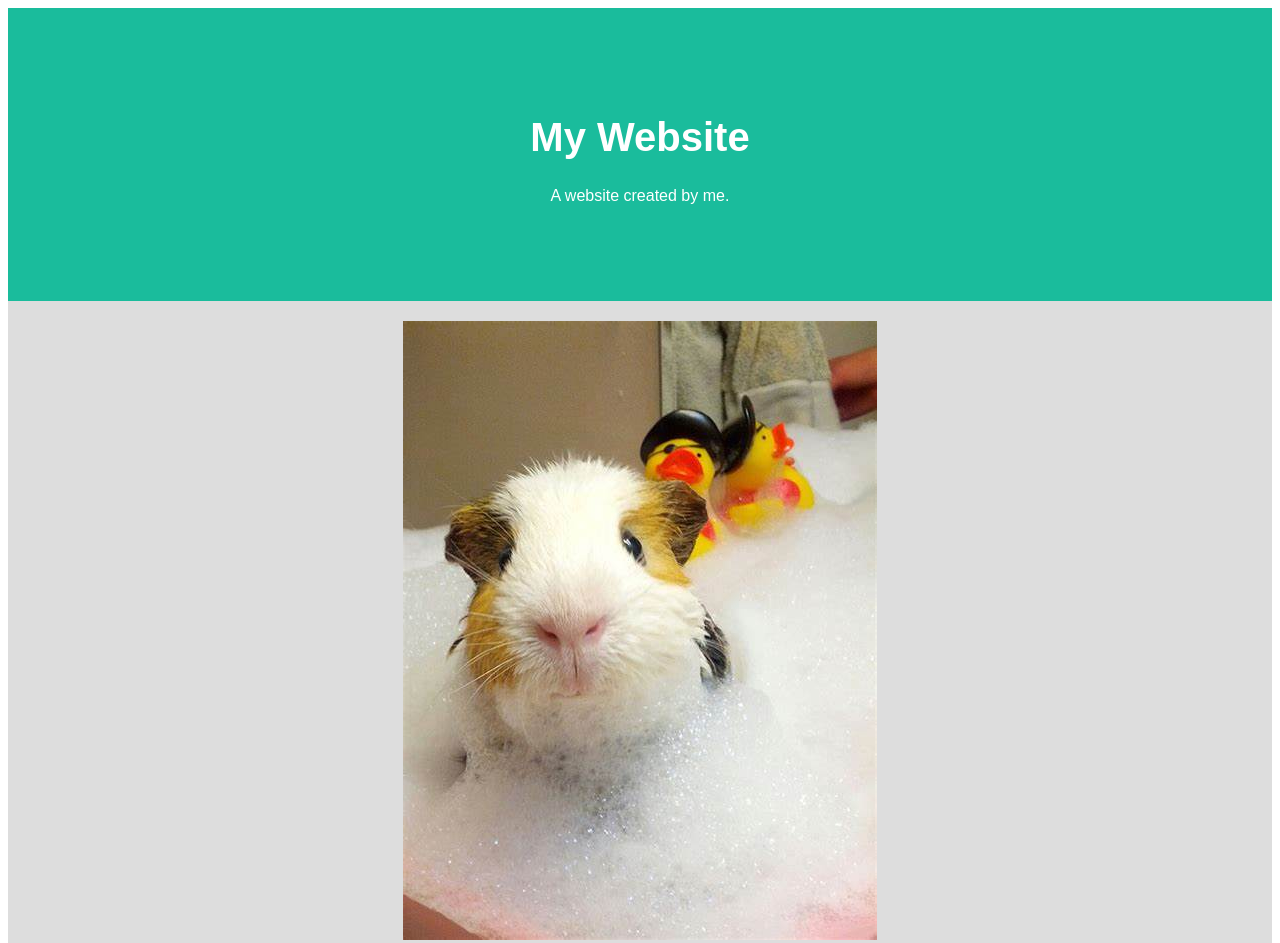
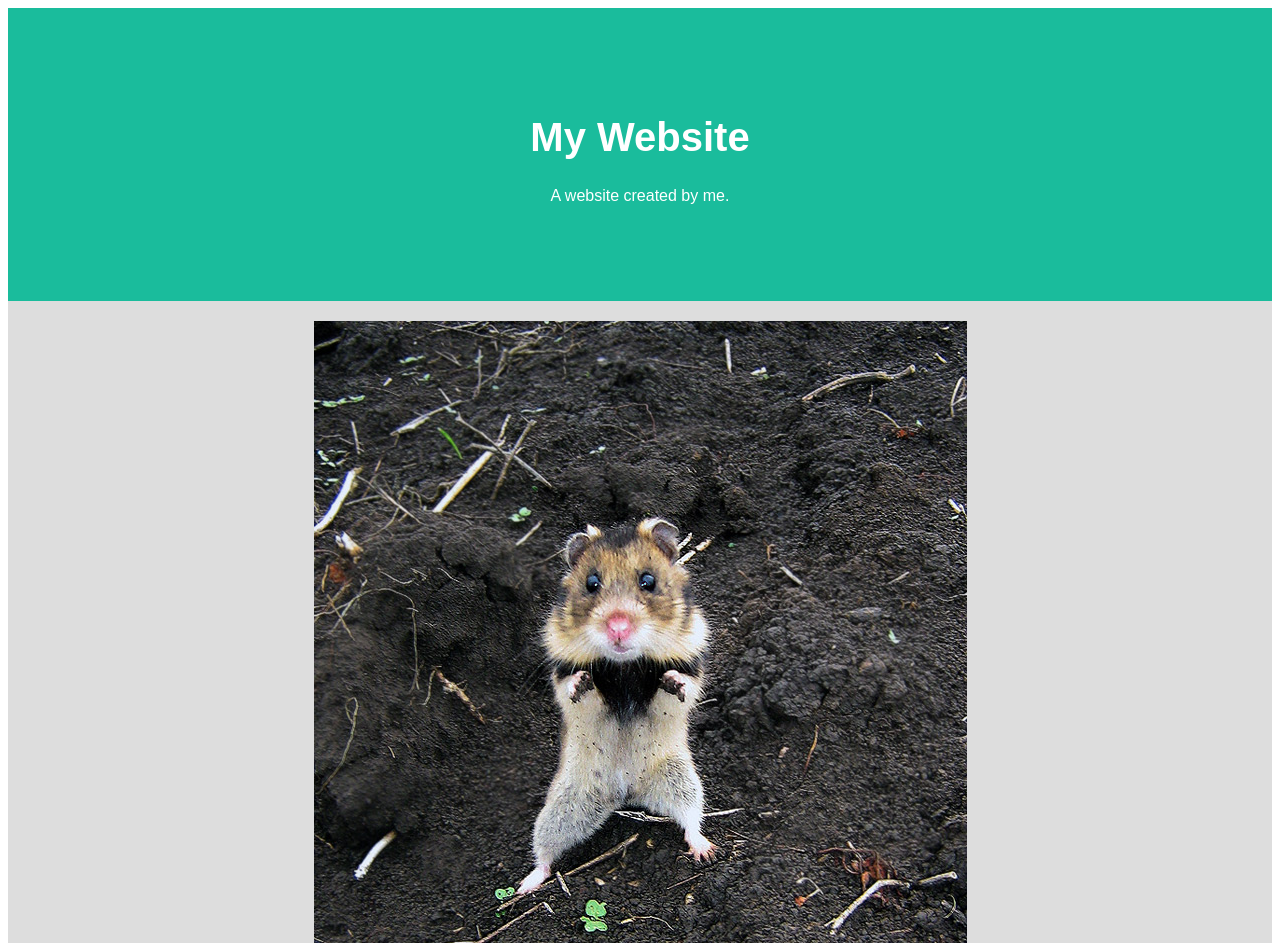
Before and after one commit to deezballs2/no, a plain HTML site: page docs/index.html in a window 1280 px wide. Shown: the top 943 px of the page. Drawn offline with Linux system fonts and the light colour scheme.

Commit message:
Update index.html

```diff
--- a/docs/index.html
+++ b/docs/index.html
@@ -39,7 +39,7 @@ body {
 
 <div class="main">
 
-   <img src="https://github.com/deezballs2/no/blob/main/docs/cutie%20patootie.jfif">
+   <img src="https://github.com/deezballs2/no/blob/main/docs/hamster.jpg?raw=true">
 
 </div>
 
```
